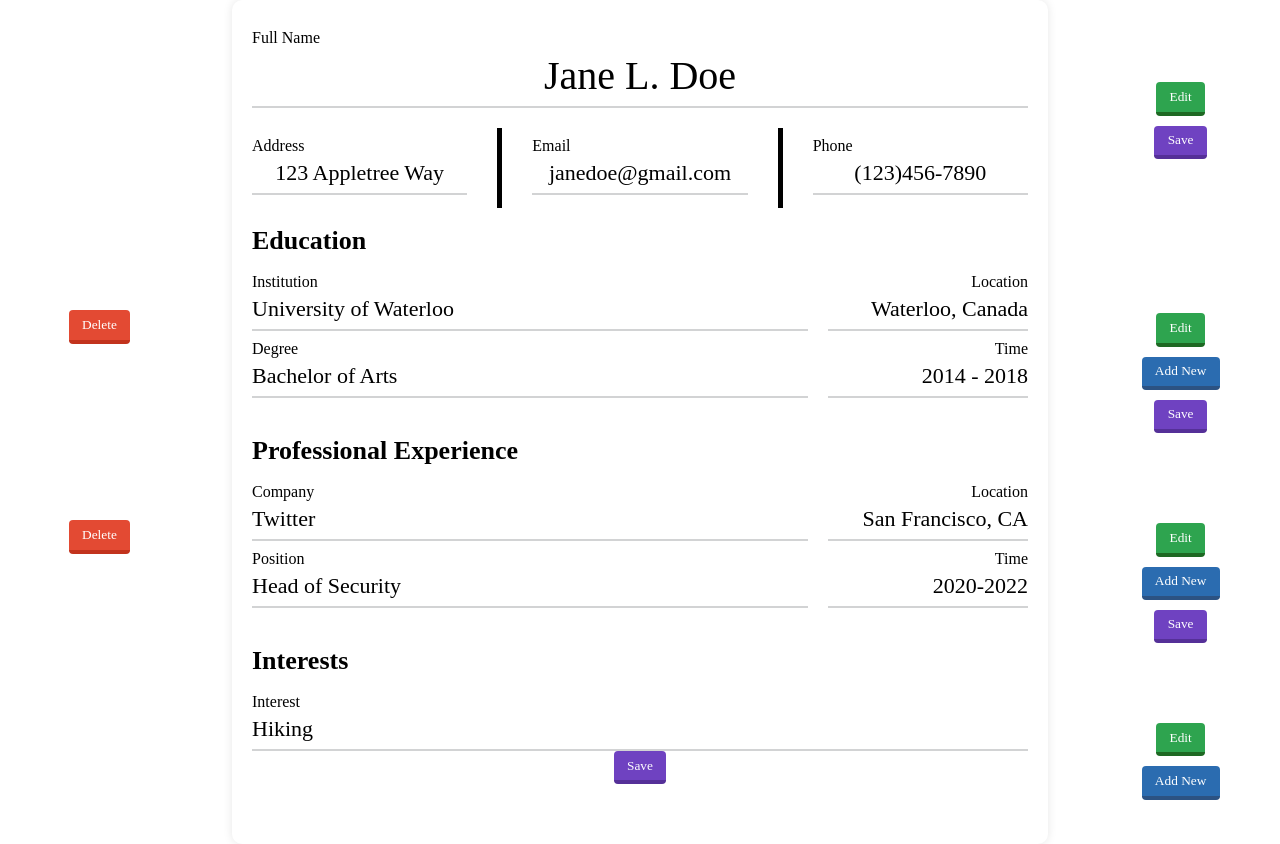
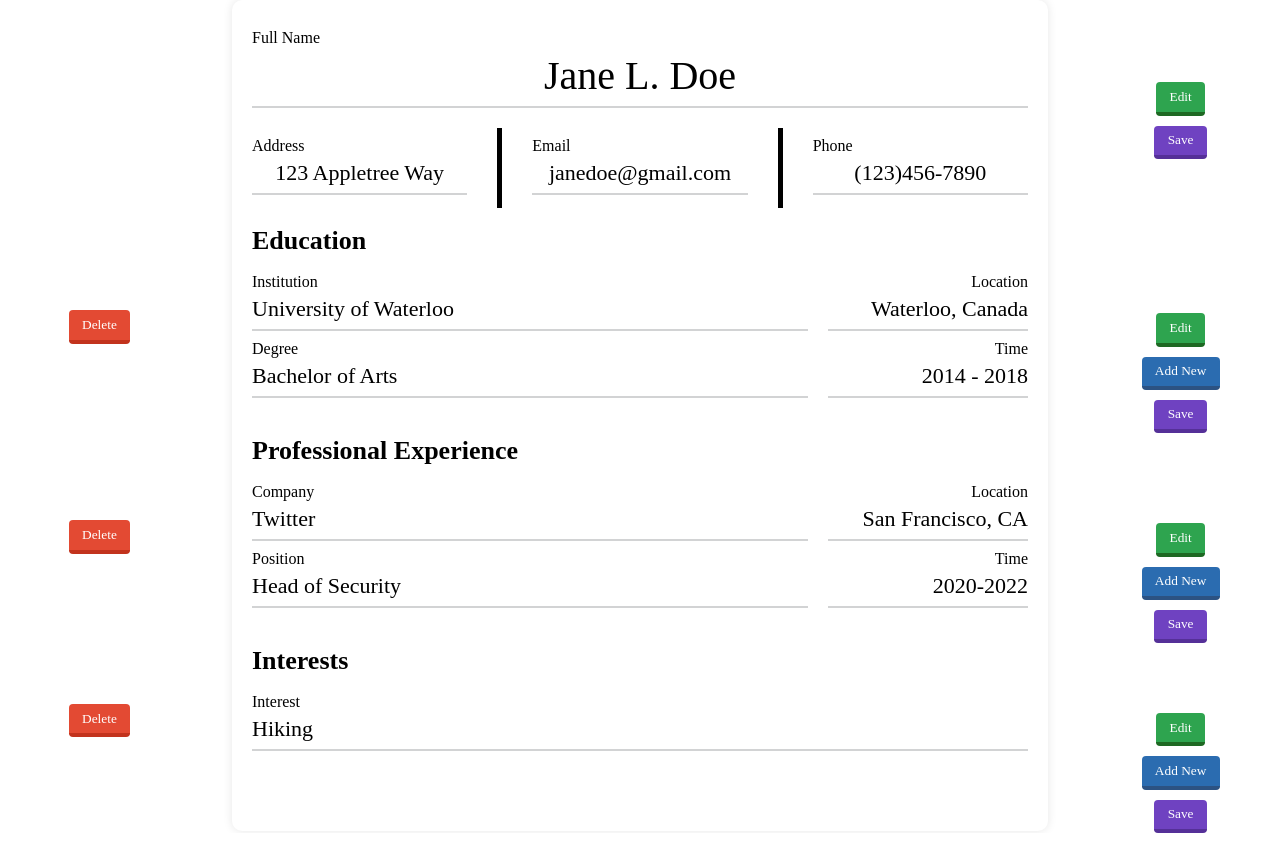
Before and after one commit to rex-smith/cv-project, a React (Create React App) app: page / in a window 1280 px wide. Built offline with nearby package versions, Linux system fonts and the light colour scheme.

Commit message:
Converted interests into single form with delete buttons

```diff
--- a/src/components/interests/InterestItemForm.js
+++ b/src/components/interests/InterestItemForm.js
@@ -3,53 +3,34 @@ import React from "react";
 class InterestItemForm extends React.Component {
   constructor(props) {
     super(props);
-
-    this.state = {
-      interest: props.interest,
-      id: props.id,
-    };
-
-    this.handleInputChange = this.handleInputChange.bind(this);
-  }
-
-  handleInputChange(event) {
-    const target = event.target;
-    const value = target.type === "checkbox" ? target.checked : target.value;
-    const name = target.name;
-
-    this.setState({
-      [name]: value,
-    });
   }
 
   render() {
+    const { interest, id, index } = this.props;
     return (
-      <div>
-        <form
-          action=""
-          className="interest-item-container"
-          onSubmit={(e) => this.props.handleInterestSubmit(e, this.props.id)}
-        >
+      <div className="interest-item-container">
         <div className="form-group field">
           <input
             type="text"
             id="interest"
             name="interest"
             placeholder="interest..."
-              value={this.state.interest}
-              onChange={this.handleInputChange}
+            value={interest}
+            onChange={(e) => this.props.handleChange(index, e)}
             className="form-field left-align"
           />
           <label htmlFor="interest" className="form-label">
             Interest
           </label>
         </div>
-          <input
-            type="submit"
-            value="Save"
-            className="button button-save"
-          ></input>
-        </form>
+        <div className="delete-button-container">
+          <button
+            className="button button-delete"
+            onClick={(e) => this.props.removeInterestItem(e, id)}
+          >
+            Delete
+          </button>
+        </div>
       </div>
     );
   }
--- a/src/components/interests/InterestList.js
+++ b/src/components/interests/InterestList.js
@@ -17,10 +17,13 @@ class InterestList extends React.Component {
       ],
     };
 
+    this.removeInterestItem = this.removeInterestItem.bind(this);
     this.addInterestItem = this.addInterestItem.bind(this);
+    this.handleChange = this.handleChange.bind(this);
   }
 
-  addInterestItem() {
+  addInterestItem(event) {
+    event.preventDefault();
     this.setState((prevState) => ({
       interestArray: [
         ...prevState.interestArray,
@@ -33,47 +36,85 @@ class InterestList extends React.Component {
     }));
   }
 
-  handleInterestSubmit = (event, id) => {
+  handleChange(index, e) {
+    let interestArray = this.state.interestArray;
+    interestArray[index][e.target.name] = e.target.value;
+    this.setState({ interestArray: interestArray });
+  }
+
+  removeInterestItem(event, id) {
     event.preventDefault();
-    let interest = event.target.interest.value;
+    this.setState((prevState) => ({
+      interestArray: prevState.interestArray.filter((item) => item.id !== id),
+    }));
+  }
 
-    this.setState((prevState) => ({
-      interestArray: prevState.interestArray.map((item) => {
-        if (item.id === id) {
-          return {
-            interest: interest,
-            id: id,
-          };
-        } else {
-          return item;
-        }
-      }),
+  handleSubmit = (event) => {
+    event.preventDefault();
+    this.setState({
       showForm: false,
-    }));
+    });
   };
 
-  showInterestForm = () => {
+  showInterestForm = (event) => {
+    event.preventDefault();
     this.setState({
       showForm: true,
     });
   };
 
   render() {
-    return (
+    const { showForm } = this.state;
+    let content;
+    if (showForm) {
+      content = (
         <div className="interest-list">
+          <form
+            action=""
+            className="interest-item-container"
+            onSubmit={this.handleSubmit}
+          >
             <ul>
-          {this.state.showForm
-            ? this.state.interestArray.map((item) => {
+              {this.state.interestArray.map((item, index) => {
                 return (
                   <InterestItemForm
                     interest={item.interest}
                     id={item.id}
                     key={item.id}
-                    handleInterestSubmit={this.handleInterestSubmit}
+                    index={index}
+                    handleChange={this.handleChange}
+                    removeInterestItem={this.removeInterestItem}
                   />
                 );
-              })
-            : this.state.interestArray.map((item) => {
+              })}
+            </ul>
+            <div className="button-container">
+              <button
+                className="button button-edit"
+                onClick={this.showInterestForm}
+              >
+                Edit
+              </button>
+              <button
+                className="button button-add"
+                onClick={this.addInterestItem}
+              >
+                Add New
+              </button>
+              <input
+                type="submit"
+                value="Save"
+                className="button button-save"
+              ></input>
+            </div>
+          </form>
+        </div>
+      );
+    } else {
+      content = (
+        <div className="interest-item-container">
+          <ul>
+            {this.state.interestArray.map((item) => {
               return (
                 <InterestItemDisplay
                   interest={item.interest}
@@ -90,13 +131,19 @@ class InterestList extends React.Component {
             >
               Edit
             </button>
-          <button className="button button-add" onClick={this.addInterestItem}>
+            <button
+              className="button button-add"
+              onClick={this.addInterestItem}
+            >
               Add New
             </button>
           </div>
         </div>
       );
     }
+
+    return <div className="interest-list">{content}</div>;
+  }
 }
 
 export default InterestList;
--- a/src/components/interests/interests.css
+++ b/src/components/interests/interests.css
@@ -1,4 +1,5 @@
 .interest-item-container {
+  position: relative;
   display: flex;
   flex-direction: column;
   margin-bottom: 10px;
@@ -8,6 +9,10 @@
   position: relative;
   display: flex;
   flex-direction: column;
-  align-items: flex-start;
+  align-items: stretch;
   margin-bottom: 10px;
 }
+
+ul {
+  width: 100%;
+}
```
Lines whose indentation alone changed are shown as unchanged.
